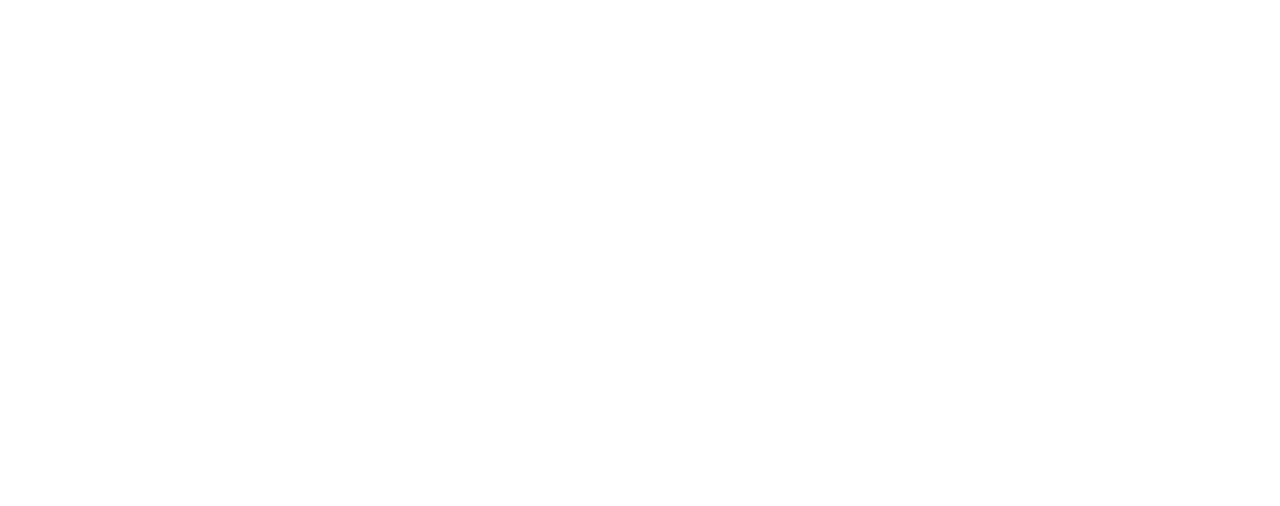
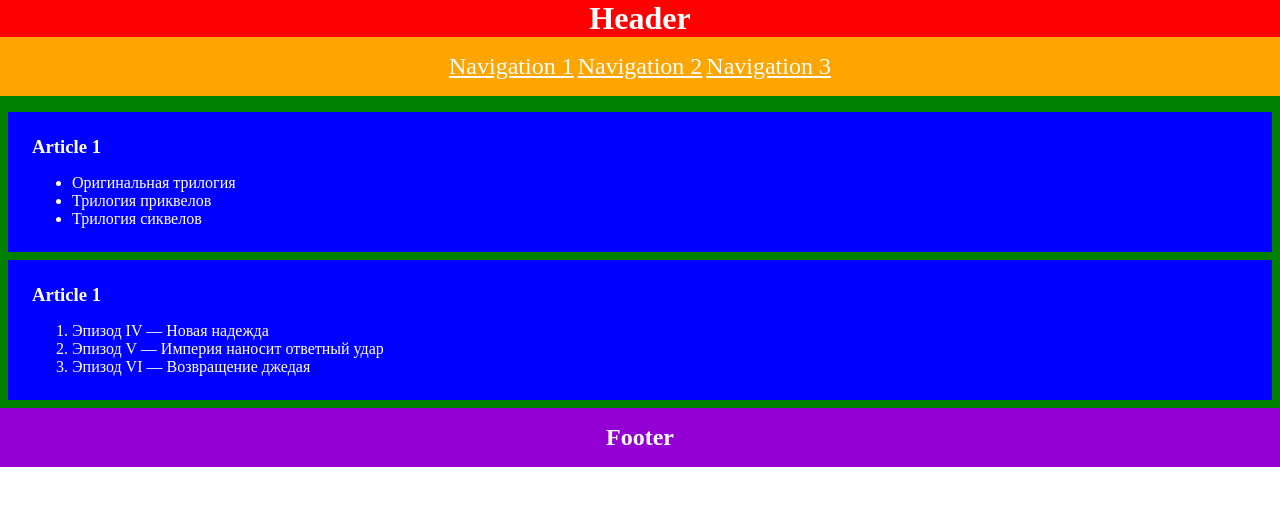
Before and after one commit to js-tasks-ru/htmlcss-20220210_abdirazakyersin, a website: page 02-dz0/01-semantic-mockup/solution.html in a window 1280 px wide. Drawn offline with Linux system fonts and the light colour scheme.

Commit message:
initial html, css

```diff
--- /dev/null
+++ b/02-dz0/01-semantic-mockup/public/styles/index.css
@@ -0,0 +1,36 @@
+* {
+    color: white;
+    margin: 0;
+}
+
+header {
+    background-color: red;
+    text-align: center;
+}
+
+nav {
+    background-color: orange;
+    text-align: center;
+    padding: 16px 0;
+}
+nav > a {
+    font-size: 24px;
+}
+main {
+    background-color: green;
+    padding: 8px;
+}
+
+article {
+    margin-top: 8px;
+    background-color: blue;
+    padding: 24px;
+}
+article > ul,ol {
+    margin-top: 16px;
+}
+footer {
+    text-align: center;
+    background-color: darkviolet;
+    padding: 16px 0;
+}
--- a/02-dz0/01-semantic-mockup/solution.html
+++ b/02-dz0/01-semantic-mockup/solution.html
@@ -1,4 +1,42 @@
-<!DOCTYPE html>
-<html lang="ru">
-    <!-- Ваше решение -->
+<!doctype html>
+<html lang="en">
+<head>
+    <meta charset="UTF-8">
+    <meta name="viewport"
+          content="width=device-width, user-scalable=no, initial-scale=1.0, maximum-scale=1.0, minimum-scale=1.0">
+    <meta http-equiv="X-UA-Compatible" content="ie=edge">
+    <link rel="stylesheet" href="./public/styles/index.css">
+    <title>02 - dz0</title>
+</head>
+<body>
+<header>
+    <h1>Header</h1>
+</header>
+<nav>
+    <a href="#">Navigation 1</a>
+    <a href="#">Navigation 2</a>
+    <a href="#">Navigation 3</a>
+</nav>
+<main>
+    <article>
+        <h3>Article 1</h3>
+        <ul>
+            <li>Оригинальная трилогия</li>
+            <li>Трилогия приквелов</li>
+            <li>Трилогия сиквелов</li>
+        </ul>
+    </article>
+    <article>
+        <h3>Article 1</h3>
+        <ol>
+            <li>Эпизод IV — Новая надежда</li>
+            <li>Эпизод V — Империя наносит ответный удар</li>
+            <li>Эпизод VI — Возвращение джедая</li>
+        </ol>
+    </article>
+</main>
+<footer>
+    <h2>Footer</h2>
+</footer>
+</body>
 </html>
```
